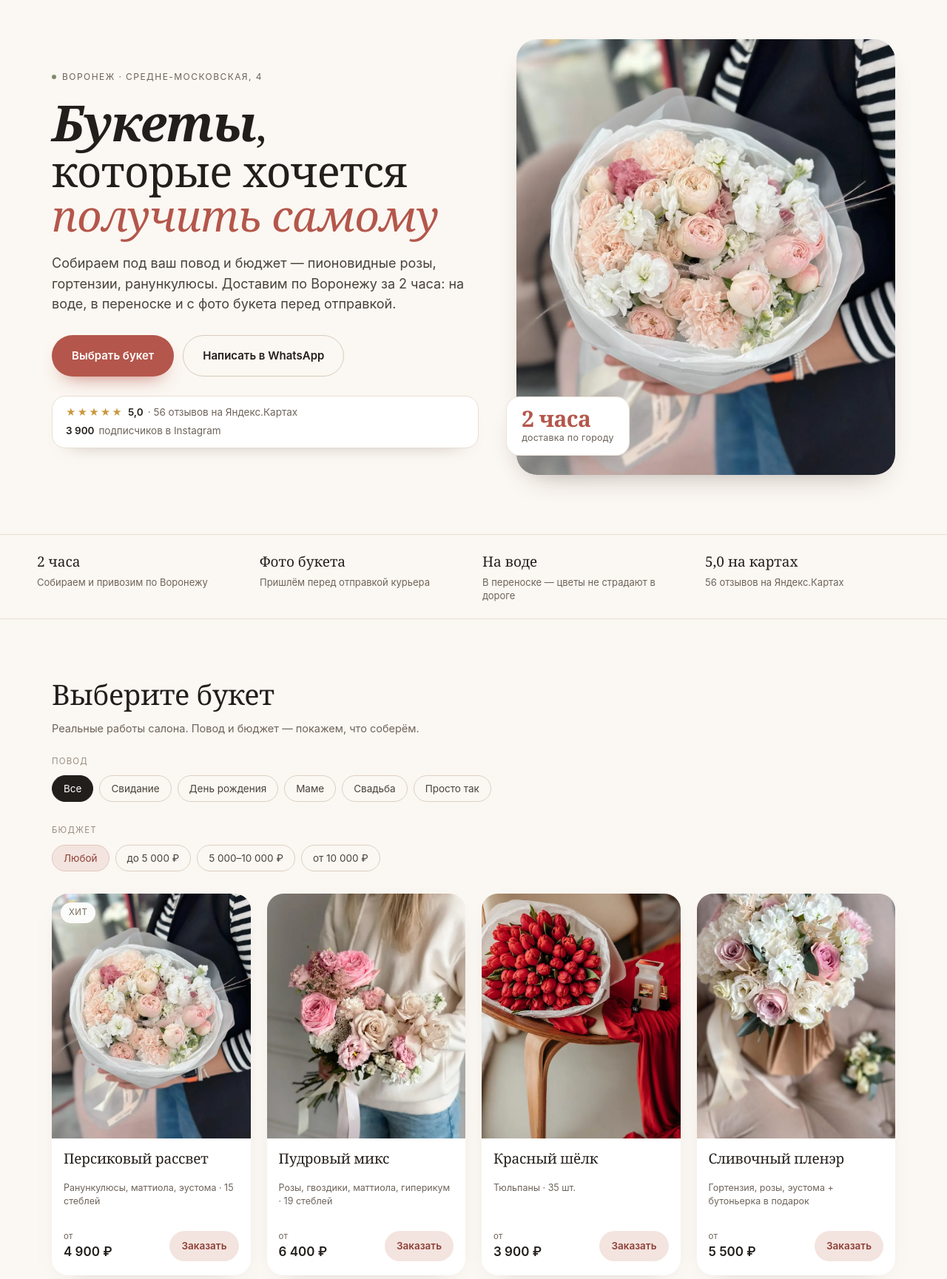
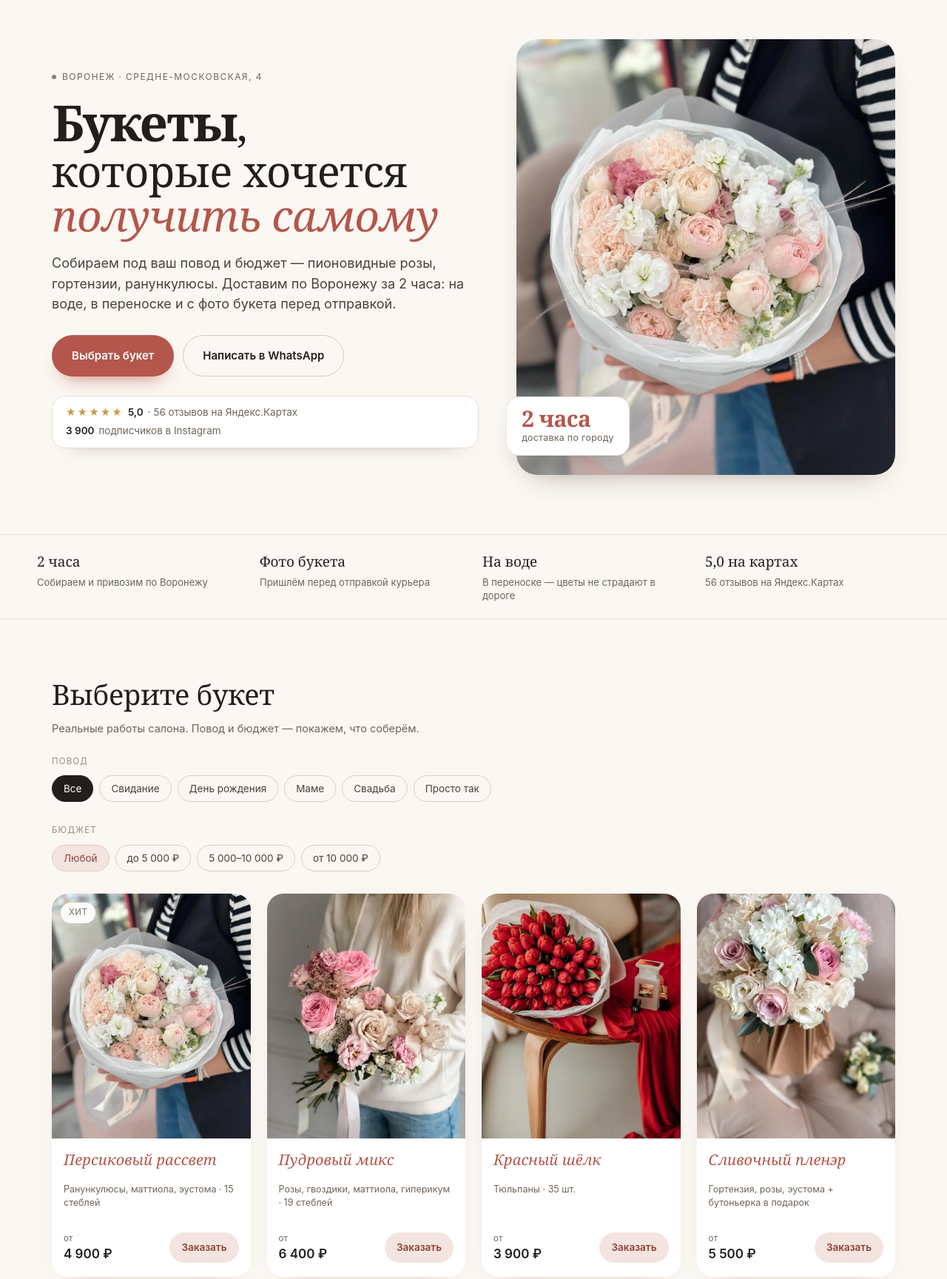
Before and after one commit to YuriiMasl/lyublyu-demo, a plain HTML site: page index.html in a window 1280 px wide. Shown: the part 80-1809 px from the top of the page at 74% size. Drawn offline with Linux system fonts and the light colour scheme.

Commit message:
Заголовок без курсива, названия букетов — курсивом в акцентном цвете

```diff
--- a/index.html
+++ b/index.html
@@ -63,7 +63,7 @@
   .dot{width:6px;height:6px;border-radius:50%;background:var(--sage)}
   .hero h1{font-size:clamp(34px,5.6vw,58px);line-height:1.04;text-wrap:balance;max-width:15em}
   .hero h1 em{font-style:italic;color:var(--accent)}
-  .h1-word{font-weight:700;font-style:italic;font-size:1.16em;letter-spacing:-.02em;display:inline-block}
+  .h1-word{font-weight:600;font-size:1.16em;letter-spacing:-.03em;display:inline-block}
   .lead{margin:20px 0 0;font-size:clamp(15px,1.6vw,18px);color:#4A423B;max-width:34em}
   .actions{display:flex;flex-wrap:wrap;gap:12px;margin-top:28px}
   .btn{display:inline-flex;align-items:center;justify-content:center;gap:10px;padding:15px 26px;border-radius:100px;font-size:15px;font-weight:600;border:1px solid transparent;cursor:pointer;transition:transform .15s ease,background .2s ease}
@@ -133,7 +133,7 @@
   .card:hover .card__media img{transform:scale(1.035)}
   .card__badge{position:absolute;top:12px;left:12px;background:rgba(255,255,255,.94);border-radius:100px;padding:5px 11px;font-size:11.5px;letter-spacing:.04em;text-transform:uppercase;color:#7A6A5C}
   .card__body{padding:16px 16px 18px;display:flex;flex-direction:column;gap:6px;flex:1}
-  .card h3{font-size:19px;line-height:1.2}
+  .card h3{font-size:20px;line-height:1.25;font-style:italic;color:var(--accent);letter-spacing:.005em}
   .card__comp{font-size:12.5px;color:var(--muted);line-height:1.45}
   .card__foot{display:flex;align-items:center;justify-content:space-between;gap:10px;margin-top:auto;padding-top:12px}
   .price{font-size:17px;font-weight:600;white-space:nowrap}
@@ -142,7 +142,7 @@
   .card__btn:hover{background:#EDD6CF}
   @media (max-width:600px){
     .card__body{padding:12px 12px 14px}
-    .card h3{font-size:16px}
+    .card h3{font-size:17px}
     .card__comp{font-size:11.5px}
     .card__foot{flex-direction:column;align-items:stretch;gap:8px}
     .card__btn{text-align:center;padding:11px 12px}
```
